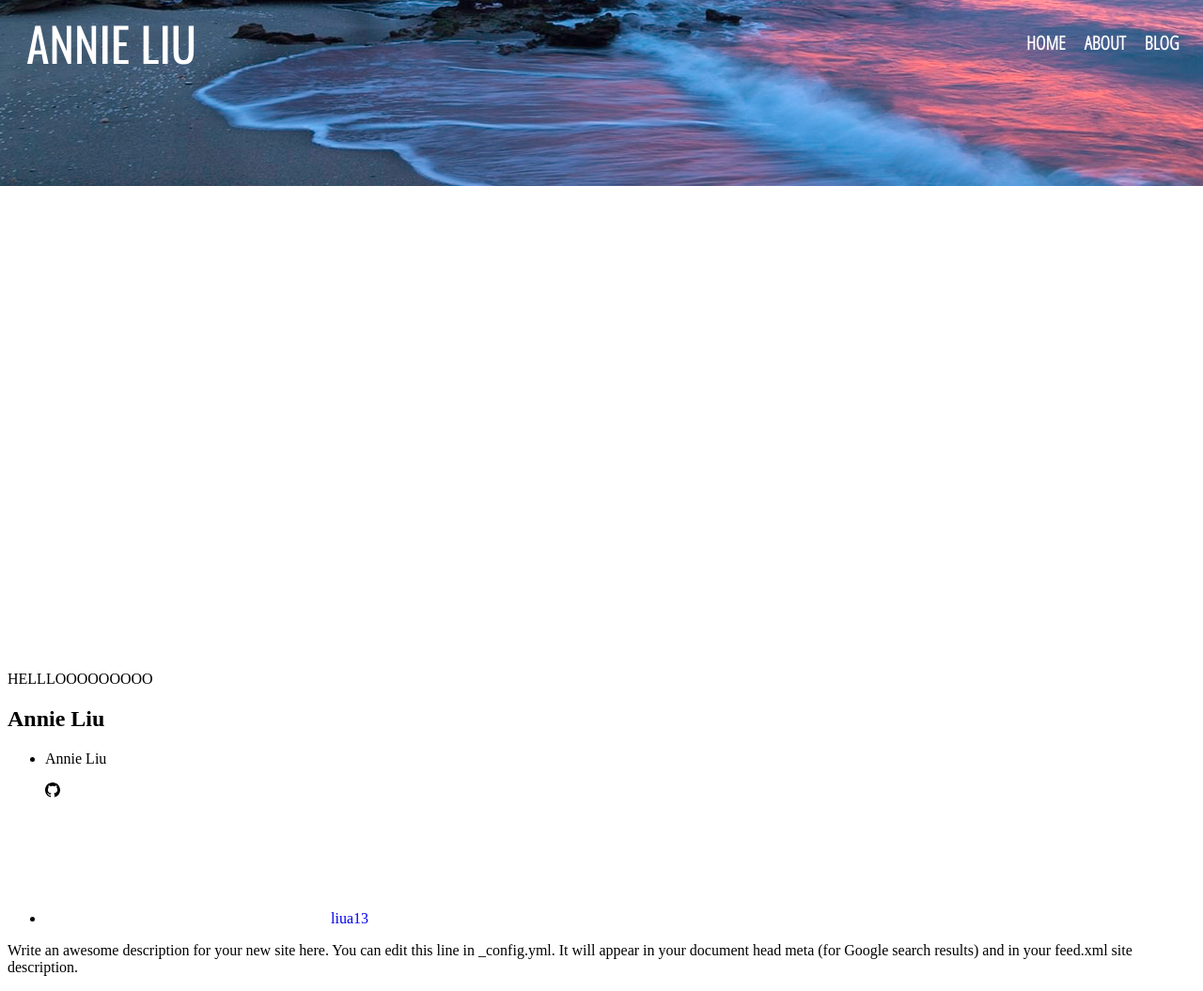
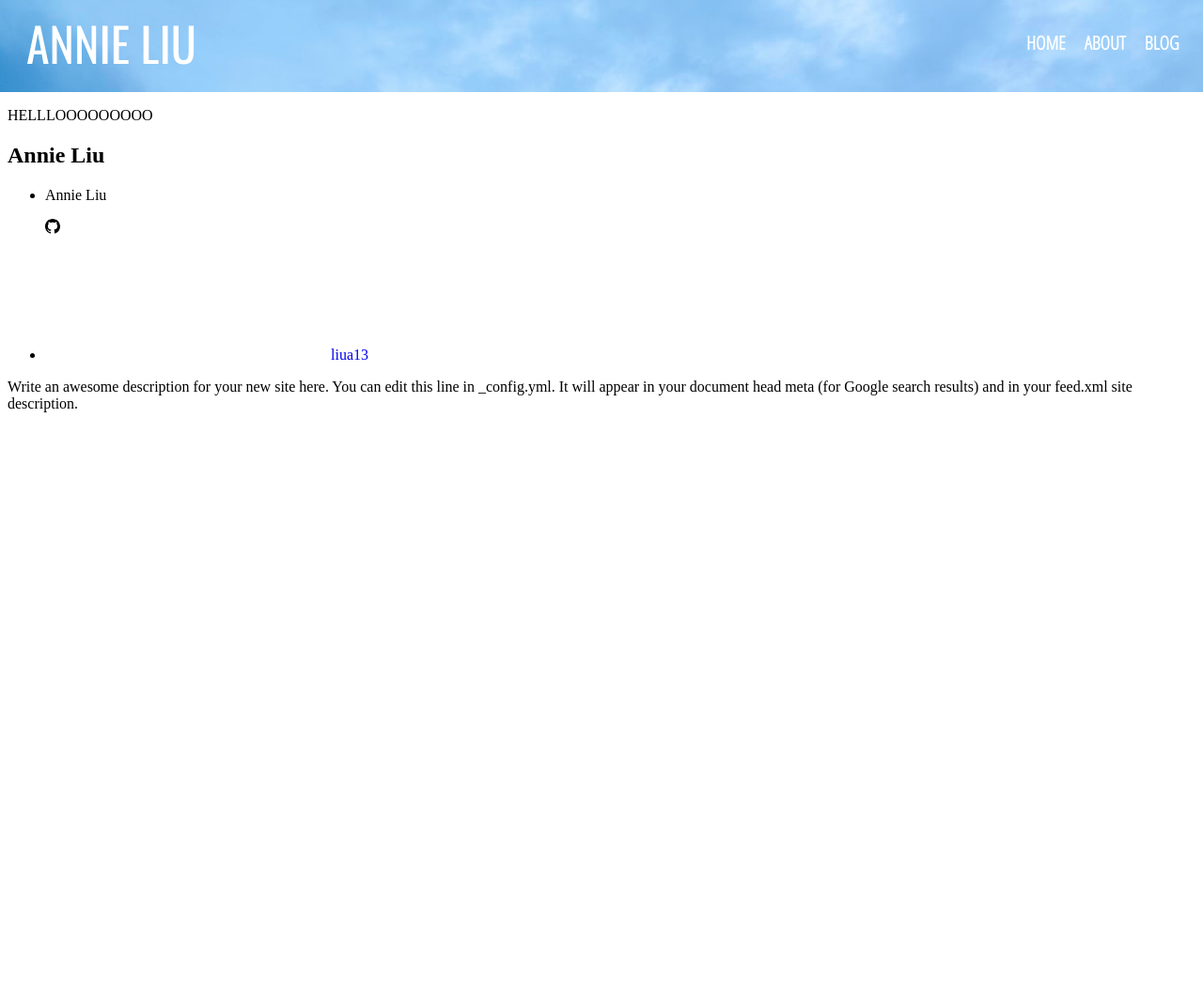
Before and after one commit to liua13/Blog, a Jekyll site: the page built from index.markdown, in a window 1280 px wide. Shown: the whole page at 94% size. Built offline with Jekyll 4.4.1, drawn with Linux system fonts in a browser that asks for light colours; nearby versions of some CDN libraries; after the commit the page ends 900 px from its top, so only the background shows below that.

Commit message:
experiment

```diff
--- a/assets/SCSS/main.scss
+++ b/assets/SCSS/main.scss
@@ -23,7 +23,7 @@
 	min-height: 2000px;
 	width: 105%;
 	padding: 0;
-	margin: -1400px 0px 0px -10px;
+	margin: -2000px 0px 0px -10px;
 }
 
 // *** nav bar ***
```
